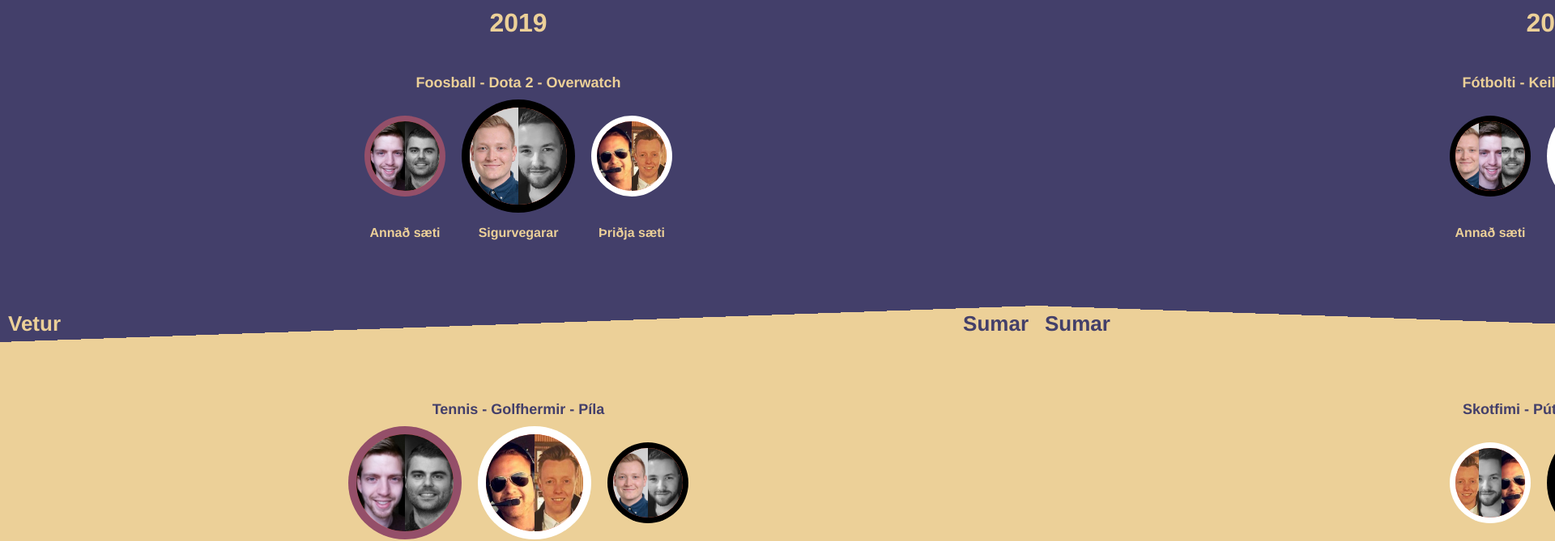
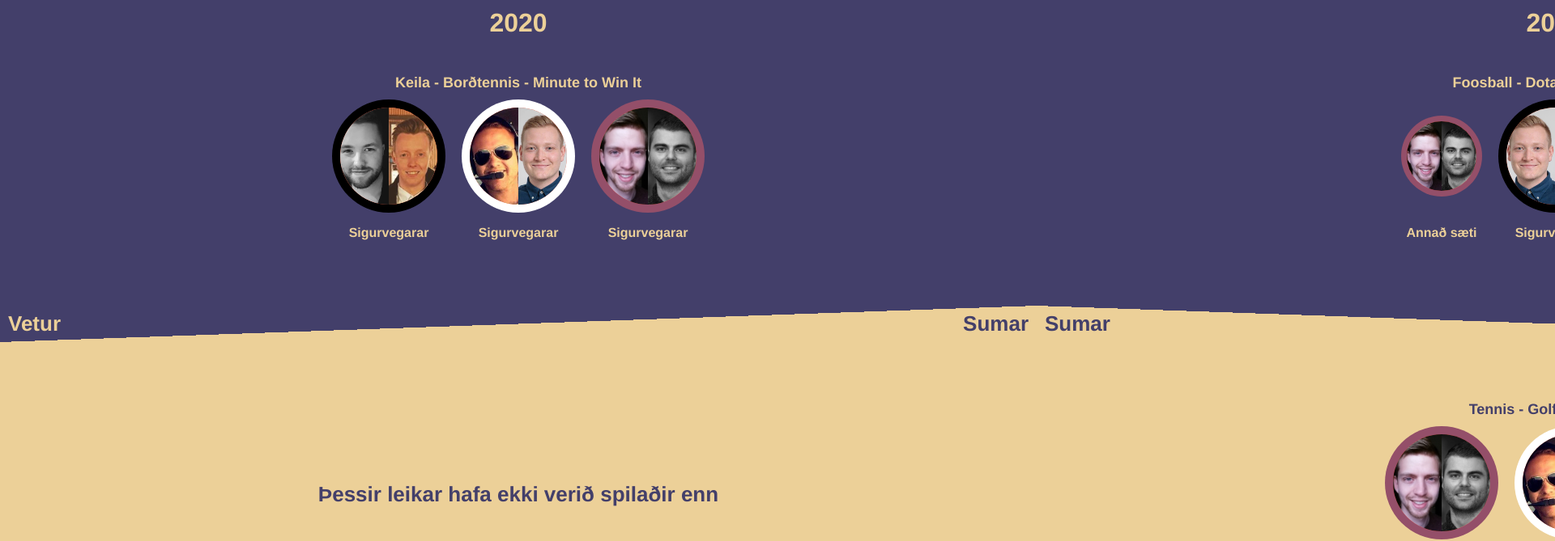
Before and after one commit to agirmar92/refaleikarnir, a React (Create React App) app: page / in a window 1280 px wide. Shown: the top 669 px of the page at 81% size, 1920 px wide, since content can reach past the window. Built offline with nearby package versions, Linux system fonts and the light colour scheme.

Commit message:
adding 2020 data

```diff
--- a/src/Components/Foxlympics.js
+++ b/src/Components/Foxlympics.js
@@ -6,9 +6,7 @@ import './Foxlympics.css';
 class Foxlympics extends Component {
   renderTeamPlacement() {
     const { results, teams } = this.props;
-    const placement = results
-      .get('teamPlacement')
-      .sortBy(team => team.get('place'));
+    const placement = results.get('teamPlacement').sortBy(team => team.get('place'));
     const text = ['Sigurvegarar', 'Annað sæti', 'Þriðja sæti'];
 
     return (
@@ -16,35 +14,27 @@ class Foxlympics extends Component {
         {[1, 0, 2].map(place => {
           const team = placement.get(place, Map());
           const members = teams.get(team.get('team'));
-          console.log(
-            'TCL: Foxlympics -> renderTeamPlacement -> members',
-            members
-          );
           return !team.isEmpty() ? (
             <div className="Foxlympics__teamPortraitContainer" key={place}>
               <div
                 className={
                   'Foxlympics__teamPortrait Foxlympics__teamPortrait--' +
                   team.get('team') +
-                  (team.get('place') === 0
-                    ? ' Foxlympics__teamPortrait--winners'
-                    : '')
+                  (team.get('place') === 0 ? ' Foxlympics__teamPortrait--winners' : '')
                 }
               >
                 <div className="Foxlympics__portraitImageContainer">
                   {members.map(member => (
                     <div
+                      key={member.get('slug')}
                       className={
-                        'Foxlympics__portraitImage Foxlympics__portraitImage--' +
-                        member.get('slug')
+                        'Foxlympics__portraitImage Foxlympics__portraitImage--' + member.get('slug')
                       }
                     />
                   ))}
                 </div>
               </div>
-              <p className="Foxlympics__teamPortraitText">
-                {text[team.get('place')]}
-              </p>
+              <p className="Foxlympics__teamPortraitText">{text[team.get('place')]}</p>
             </div>
           ) : null;
         })}
@@ -64,7 +54,7 @@ class Foxlympics extends Component {
       >
         {year && <div className="Foxlympics__year">{year}</div>}
         <div className="Foxlympics__content">
-          {results ? (
+          {!results.get('teamPlacement', List()).isEmpty() ? (
             <Fragment>
               <div className="Foxlympics__challenges">
                 {results.get('challenges', List()).map((challenge, i) => (
--- a/src/Data/Data.js
+++ b/src/Data/Data.js
@@ -277,6 +277,35 @@ const results = fromJS([
       ],
     },
   },
+  {
+    year: '2020',
+    teams: {
+      [TEAMS.WHITE]: [PLAYERS.DANNI, PLAYERS.AEGIR],
+      [TEAMS.BLACK]: [PLAYERS.GAUI, PLAYERS.MAGGI],
+      [TEAMS.RED]: [PLAYERS.ARNAR, PLAYERS.VIKINGUR],
+    },
+    winter: {
+      challenges: ['Keila', 'Borðtennis', 'Minute to Win It'],
+      teamPlacement: [
+        {
+          team: TEAMS.WHITE,
+          place: 0,
+        },
+        {
+          team: TEAMS.BLACK,
+          place: 0,
+        },
+        {
+          team: TEAMS.RED,
+          place: 0,
+        },
+      ],
+    },
+    summer: {
+      challenges: [],
+      teamPlacement: [],
+    },
+  },
 ]);
 
 export default results;
```
